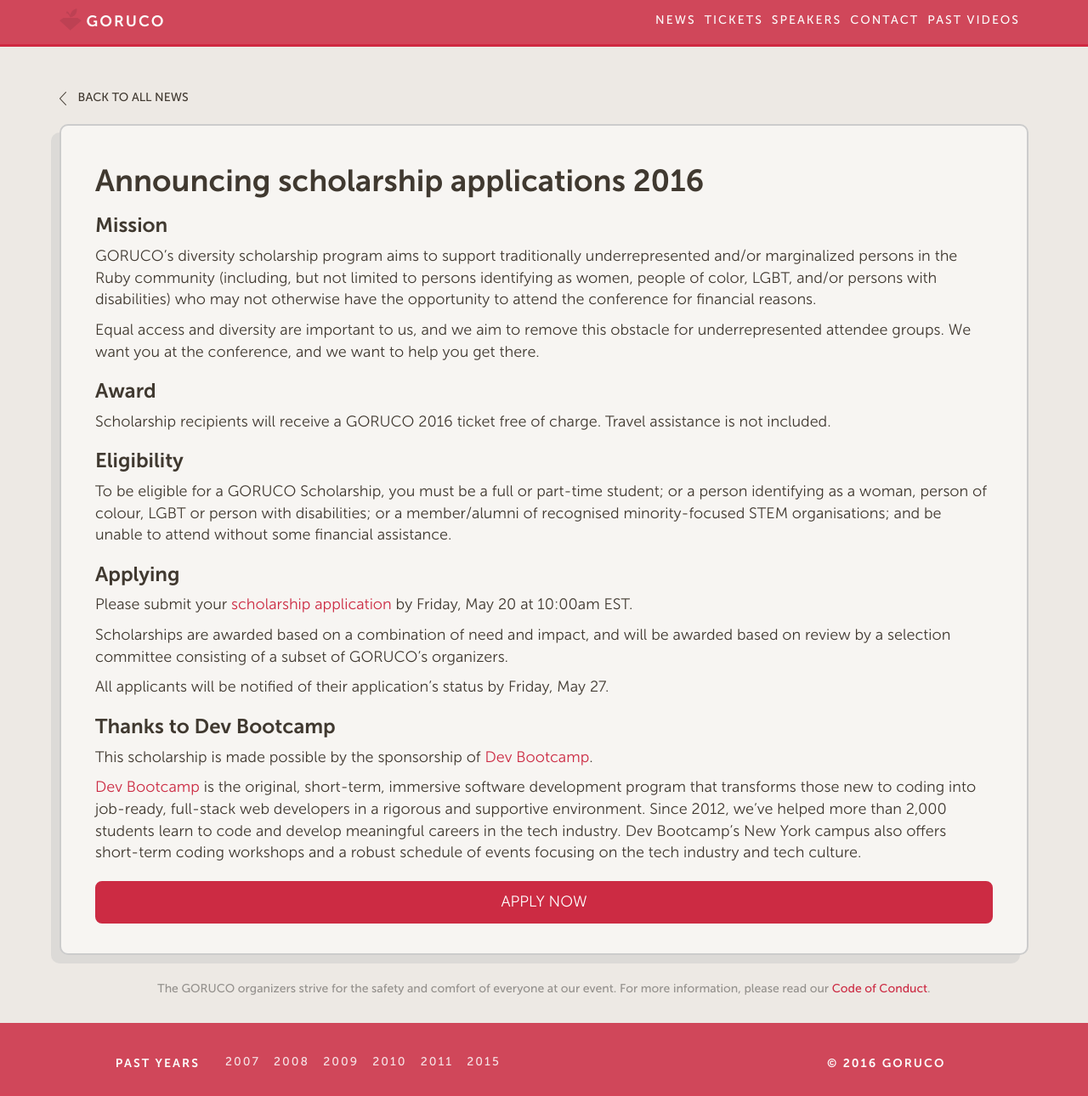
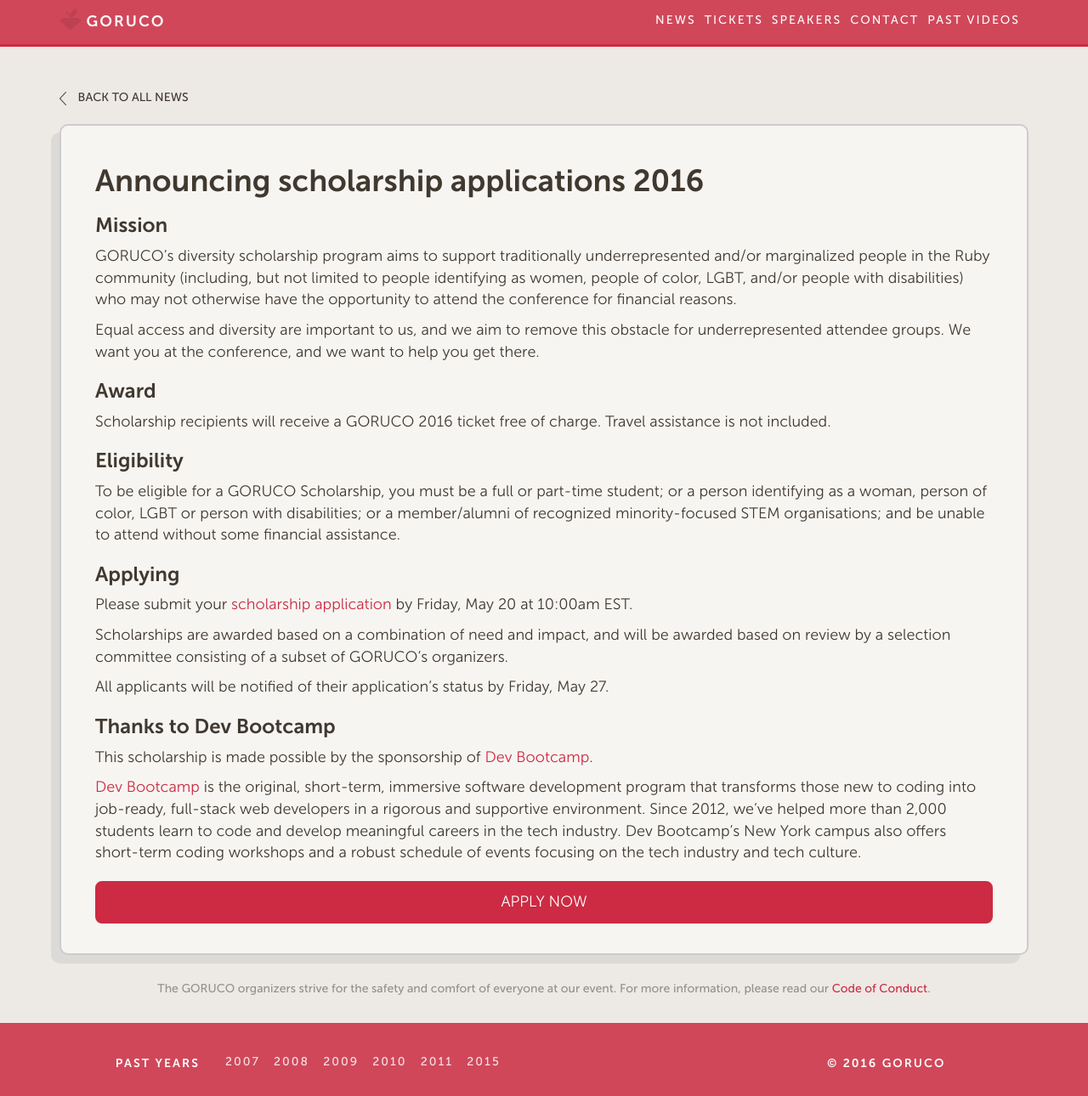
Before and after one commit to goruco/goruco2016, a Jekyll site: the page built from _posts/2016-05-05-announcing-scholarship-applications.md, in a window 1280 px wide. Shown: the whole page at 85% size. Built offline with Jekyll 4.4.1, drawn with Linux system fonts in a browser that asks for light colours.

Commit message:
Americanize in all the places

```diff
--- a/_posts/2016-05-05-announcing-scholarship-applications.md
+++ b/_posts/2016-05-05-announcing-scholarship-applications.md
@@ -8,10 +8,10 @@
 
 <p>
   GORUCO’s diversity scholarship program aims to support
-  traditionally underrepresented and/or marginalized persons
+  traditionally underrepresented and/or marginalized people
   in the Ruby community (including, but not limited to
-  persons identifying as women, people of color, LGBT, and/or
-  persons with disabilities) who may not otherwise have the opportunity
+  people identifying as women, people of color, LGBT, and/or
+  people with disabilities) who may not otherwise have the opportunity
   to attend the conference for financial reasons.</p>
 
 <!--more-->
@@ -32,9 +32,9 @@
 <p>
   To be eligible for a GORUCO Scholarship,
   you must be a full or part-time student;
-  or a person identifying as a woman, person of colour, LGBT or
+  or a person identifying as a woman, person of color, LGBT or
   person with disabilities;
-  or a member/alumni of recognised minority-focused STEM organisations;
+  or a member/alumni of recognized minority-focused STEM organisations;
   and be unable to attend without some financial assistance.</p>
 
 <h3>Applying</h3>
```
